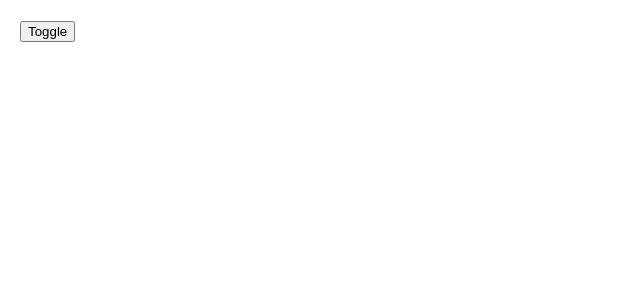
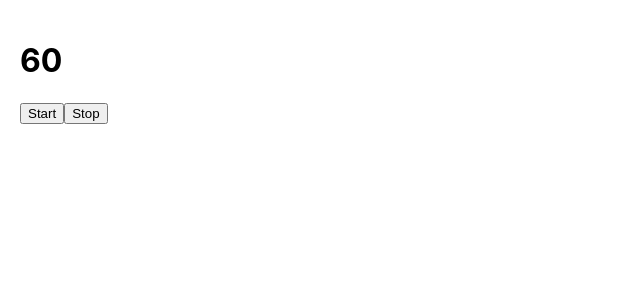
Before and after one commit to 19521352/tiktok, a React (Create React App) app: page / in a window 1280 px wide. Shown: the top 300 px of the page, without its empty margins (0-640 px from the left). Built offline with nearby package versions, Linux system fonts and the light colour scheme.

Commit message:
useRef hook

```diff
--- a/src/App.js
+++ b/src/App.js
@@ -1,16 +1,44 @@
-import { useState } from 'react'
-import Content from './Content';
+import { useRef, useState, useEffect } from 'react'
 
-
+// Lưu giữ cấc giá trị qua một tham chiếu bên ngoài
+// Function Component
 
 function App() {
-  const [show, setShow] = useState(false)
+  const [count, setCount] = useState(60)
+
+  const timerId = useRef()
+  const prevCount = useRef()
+  const h1Ref = useRef()
+
+  useEffect(() => {
+    prevCount.current = count
+  }, [count])
+
+  useEffect(() => {
+    const rect = h1Ref.current.getBoundingClientRect()
+
+    console.log(rect)
+  })
+
+  const handleStart = () => {
+    timerId.current = setInterval(() => {
+      setCount(prevCount => prevCount - 1)
+    }, 1000)
+  }
+
+  const handleStop = () => {
+    clearInterval(timerId.current)
+  }
+
+  console.log(count, prevCount.current)
 
   return (
+
     <div style={{ padding: 20 }}>
-      <button onClick={() => setShow(!show)}>Toggle</button>
-      {show && <Content />}
-    </div>
+      <h1 ref={h1Ref}>{count}</h1>
+      <button onClick={handleStart}>Start</button>
+      <button onClick={handleStop}>Stop</button>
+    </div >
   )
 
 }
```
